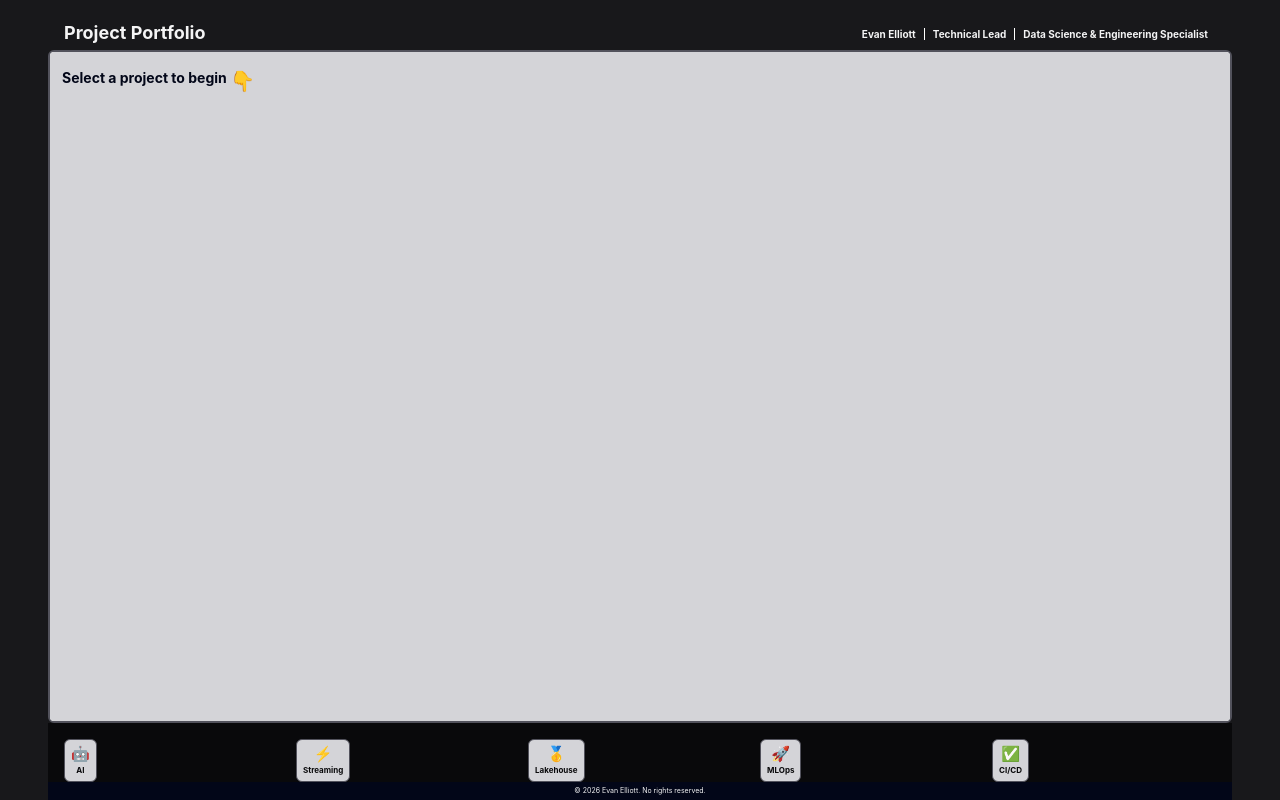
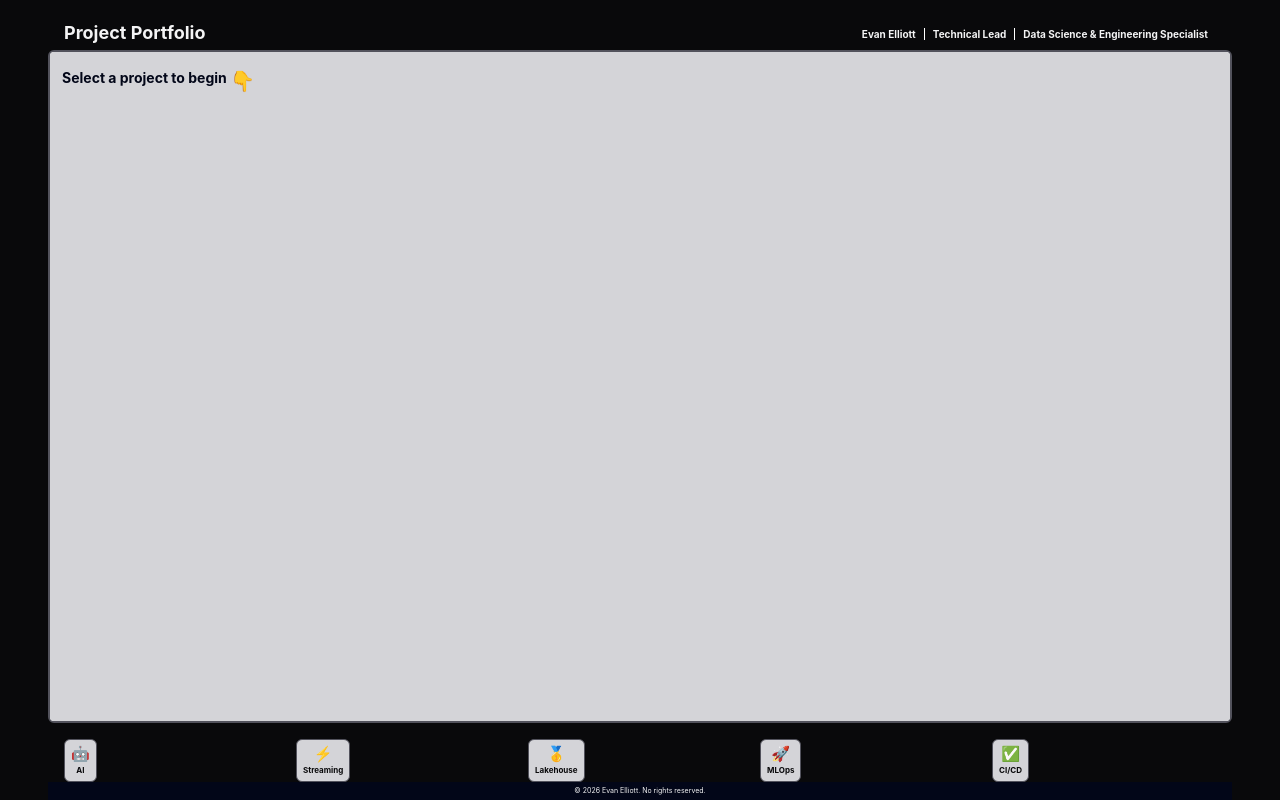
Before and after one commit to evanelliott/portfolio, a Vue app: page / in a window 1280 px wide. Built offline with nearby package versions, Linux system fonts and the light colour scheme.

Commit message:
Update background colour

```diff
--- a/src/App.vue
+++ b/src/App.vue
@@ -14,7 +14,7 @@ const handleProjectSelect = (id: string) => {
 </script>
 
 <template>
-  <div class="project-root fixed inset-0 flex flex-col bg-zinc-900 text-zinc-100 overflow-hidden isolate sm:px-12">
+  <div class="project-root fixed inset-0 flex flex-col bg-zinc-950 text-zinc-100 overflow-hidden isolate sm:px-12">
 
     <!-- Top Header -->
     <header class="w-full shrink-0 z-10 py-2 mt-4">
```
